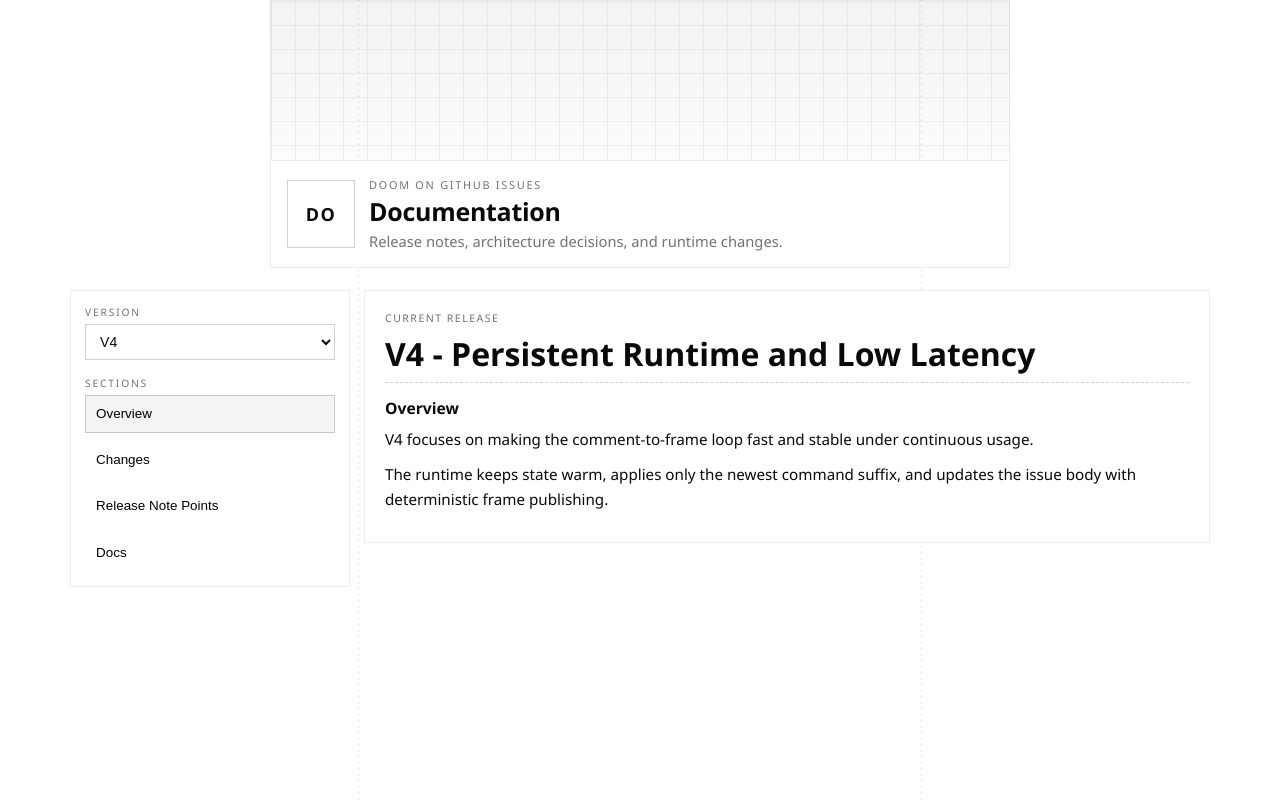
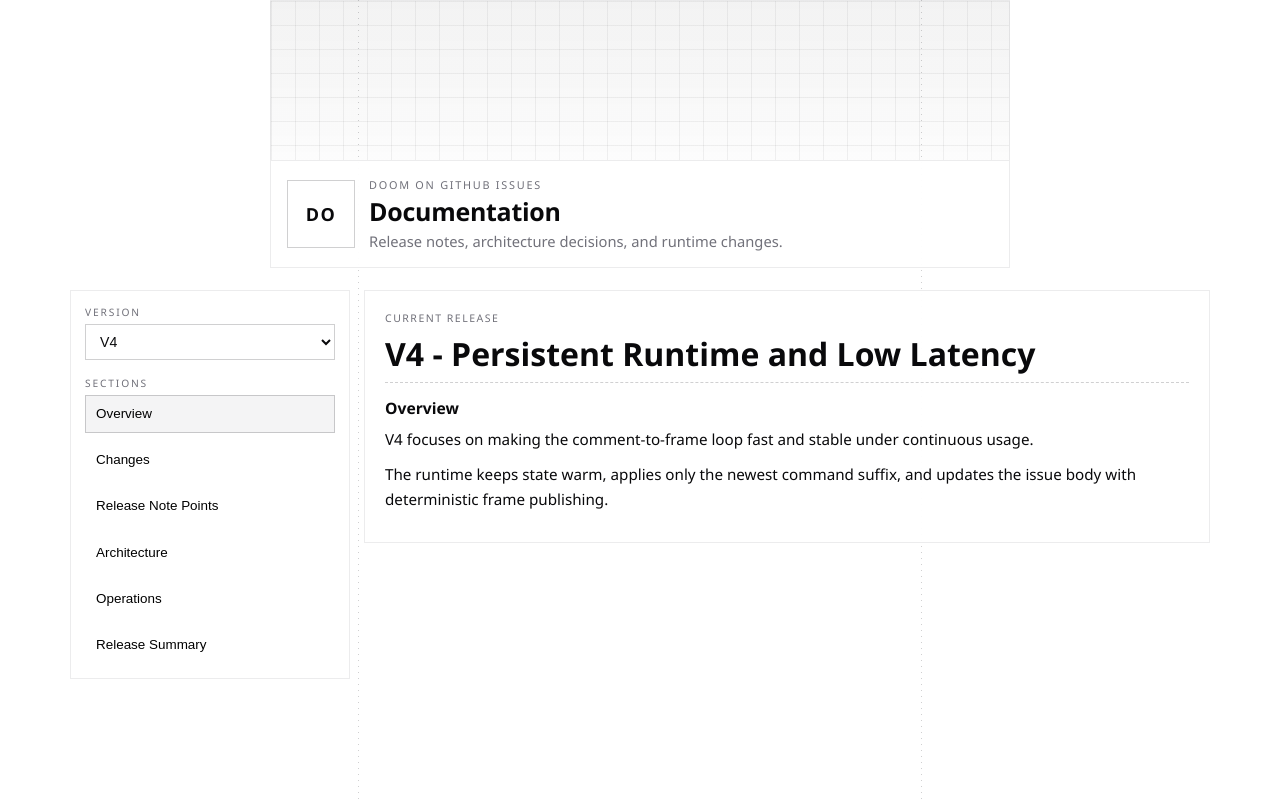
Before and after one commit to FirePheonix/doom-on-github-issues, a React (Vite) app in the folder documentation/: page / in a window 1280 px wide. Built offline with nearby package versions, Linux system fonts and the light colour scheme.

Commit message:
docs: inline release content and remove external doc links

```diff
--- a/documentation/src/App.jsx
+++ b/documentation/src/App.jsx
@@ -31,12 +31,34 @@ const versions = [
           "More predictable artifact publishing behavior.",
         ],
       },
-      links: {
-        title: "Docs",
-        links: [
-          { label: "V4 release notes", href: "./v4-release-notes/README.md" },
-          { label: "V4 architecture", href: "./v4-release-notes/architecture.md" },
-          { label: "V4 operations", href: "./v4-release-notes/operations.md" },
+      architecture: {
+        title: "Architecture",
+        list: [
+          "GitHub webhook receives issue/comment events and returns fast after enqueue.",
+          "Per-issue queue lock ensures command application is serialized for one session.",
+          "Lifecycle layer parses comment commands and computes target state.",
+          "Artifact layer selects cache-hit, persistent-step render, or replay fallback path.",
+          "Issue body patch updates latest frame URL after publish completes.",
+        ],
+      },
+      operations: {
+        title: "Operations",
+        list: [
+          "Run with `DOOM_ENGINE=doomgeneric` for persistent worker behavior.",
+          "Keep frame store on S3 for shared deterministic cache artifacts.",
+          "Track render, publish, patch, and total job time metrics for bottleneck analysis.",
+          "Use warmup/background sync to keep live state near newest visible history.",
+        ],
+      },
+      release: {
+        title: "Release Summary",
+        paragraphs: [
+          "V4 shifted the project from replay-heavy behavior to a persistent, cache-assisted runtime where repeated interaction remains responsive as issue history grows.",
+        ],
+        list: [
+          "Faster steady-state comments.",
+          "Cleaner separation between fast path and fallback path.",
+          "Operational model aligned for continuous usage.",
         ],
       },
     },
@@ -67,9 +89,11 @@ const versions = [
           "Clear fallback boundary when warm worker path is unavailable.",
         ],
       },
-      links: {
-        title: "Docs",
-        links: [{ label: "V3.5 release notes", href: "./v3.5-release-notes/README.md" }],
+      release: {
+        title: "Release Summary",
+        paragraphs: [
+          "V3.5 was a focused latency release that improved first-frame experience without changing the broader session model.",
+        ],
       },
     },
   },
@@ -97,9 +121,11 @@ const versions = [
           "Clearer separation between runtime state and operations state.",
         ],
       },
-      links: {
-        title: "Docs",
-        links: [{ label: "V3 release notes", href: "./v3-release-notes/README.md" }],
+      release: {
+        title: "Release Summary",
+        paragraphs: [
+          "V3 established durable session state design so later runtime features could evolve without losing recoverability.",
+        ],
       },
     },
   },
@@ -127,9 +153,11 @@ const versions = [
           "Cleaner operational model for session state updates.",
         ],
       },
-      links: {
-        title: "Docs",
-        links: [{ label: "V2.5 release notes", href: "./v2.5-release-notes/README.md" }],
+      release: {
+        title: "Release Summary",
+        paragraphs: [
+          "V2.5 reduced lifecycle complexity by consolidating behavior in a dedicated session manager layer.",
+        ],
       },
     },
   },
@@ -157,9 +185,11 @@ const versions = [
           "Reduced synchronous coupling in webhook handler path.",
         ],
       },
-      links: {
-        title: "Docs",
-        links: [{ label: "V2 release notes", href: "./v2-release-notes/README.md" }],
+      release: {
+        title: "Release Summary",
+        paragraphs: [
+          "V2 cleaned up pipeline boundaries so rendering work no longer looked like synchronous webhook processing.",
+        ],
       },
     },
   },
@@ -187,15 +217,17 @@ const versions = [
           "Created baseline for subsequent runtime and latency improvements.",
         ],
       },
-      links: {
-        title: "Docs",
-        links: [{ label: "V1 release notes", href: "./v1-release-notes/README.md" }],
+      release: {
+        title: "Release Summary",
+        paragraphs: [
+          "V1 defined the baseline behavior and interfaces that all subsequent releases optimized.",
+        ],
       },
     },
   },
 ];
 
-const sectionOrder = ["overview", "changes", "notes", "links"];
+const sectionOrder = ["overview", "changes", "notes", "architecture", "operations", "release"];
 
 export default function App() {
   const [versionId, setVersionId] = useState("v4");
@@ -205,6 +237,7 @@ export default function App() {
     () => versions.find((version) => version.id === versionId) ?? versions[0],
     [versionId],
   );
+  const activeSectionOrder = sectionOrder.filter((id) => activeVersion.sections[id]);
   const activeSection = activeVersion.sections[sectionId] ?? activeVersion.sections.overview;
 
   const onVersionChange = (event) => {
@@ -245,7 +278,7 @@ export default function App() {
 
               <p className="sidebar__label sidebar__label--section">Sections</p>
               <nav className="sidebar__nav">
-                {sectionOrder.map((id) => (
+                {activeSectionOrder.map((id) => (
                   <button
                     key={id}
                     type="button"
@@ -279,16 +312,6 @@ export default function App() {
                       ))}
                     </ul>
                   ) : null}
-
-                  {activeSection.links ? (
-                    <div className="entry__links">
-                      {activeSection.links.map((link) => (
-                        <a key={link.href} href={link.href} target="_blank" rel="noreferrer">
-                          {link.label}
-                        </a>
-                      ))}
-                    </div>
-                  ) : null}
                 </section>
               </div>
             </article>
```
